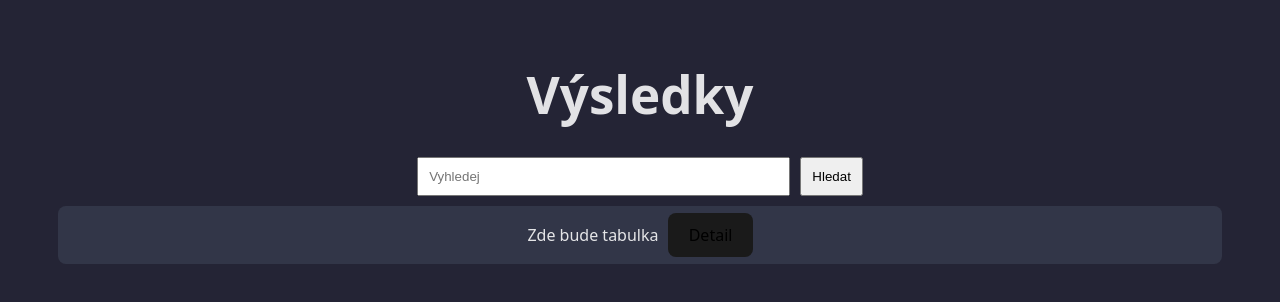
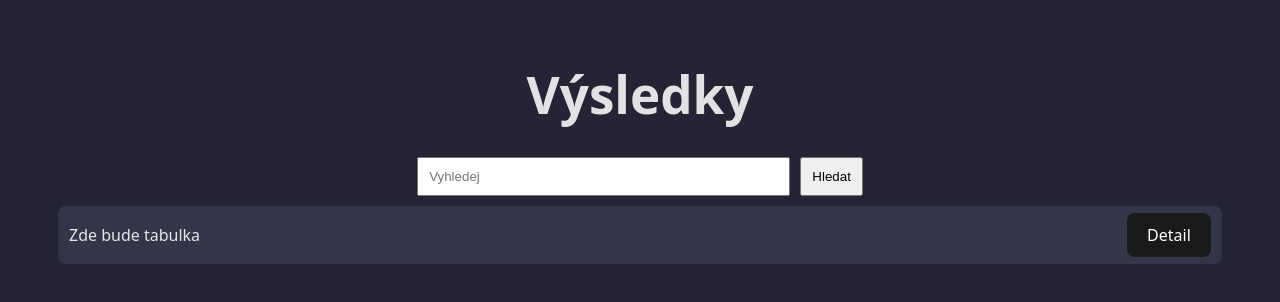
Before and after one commit to prokopovasarka/webApp, a React (Vite) app: page / in a window 1280 px wide. Shown: the top 302 px of the page. Built offline with nearby package versions, Linux system fonts and the light colour scheme.

Commit message:
css change in detailButton

```diff
--- a/src/pages/MainPage.css
+++ b/src/pages/MainPage.css
@@ -5,9 +5,9 @@
     border: 1px solid transparent;
     width: 90vw;
     margin: 0 auto;
-    place-items: center;
-    justify-content: center;
     padding-right: 10px;
+    justify-content: space-between;
+    align-items: center;
 }
 
 .Teams p {
@@ -24,11 +24,12 @@
     font-weight: 500;
     font-family: inherit;
     background-color: #1a1a1a;
+    color: white;
     cursor: pointer;
     transition: border-color 0.25s;
   }
   button:hover {
-    border-color: #646cff;
+    border-color: #6488ff;
   }
   button:focus,
   button:focus-visible {
```
